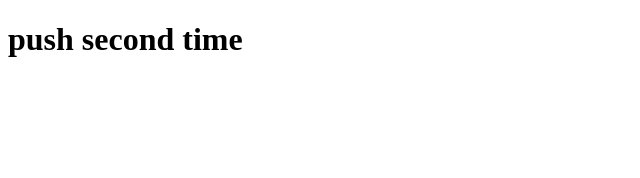
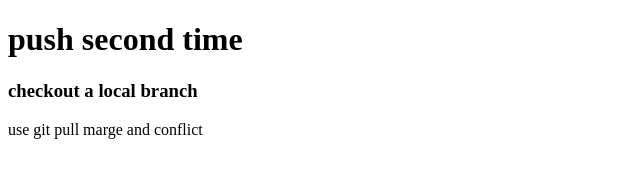
Before and after one commit to aryanyash186/local-code, a plain HTML site: page index.html in a window 1280 px wide. Shown: the whole page, without its empty margins (0-640 px from the left). Drawn offline with Linux system fonts and the light colour scheme.

Commit message:
new code

```diff
--- a/index.html
+++ b/index.html
@@ -7,5 +7,7 @@
 </head>
 <body>
     <h1>push second time</h1>
+    <h3>checkout a local branch</h3>
+    <p>use git pull marge and conflict</p>
 </body>
 </html>
```
